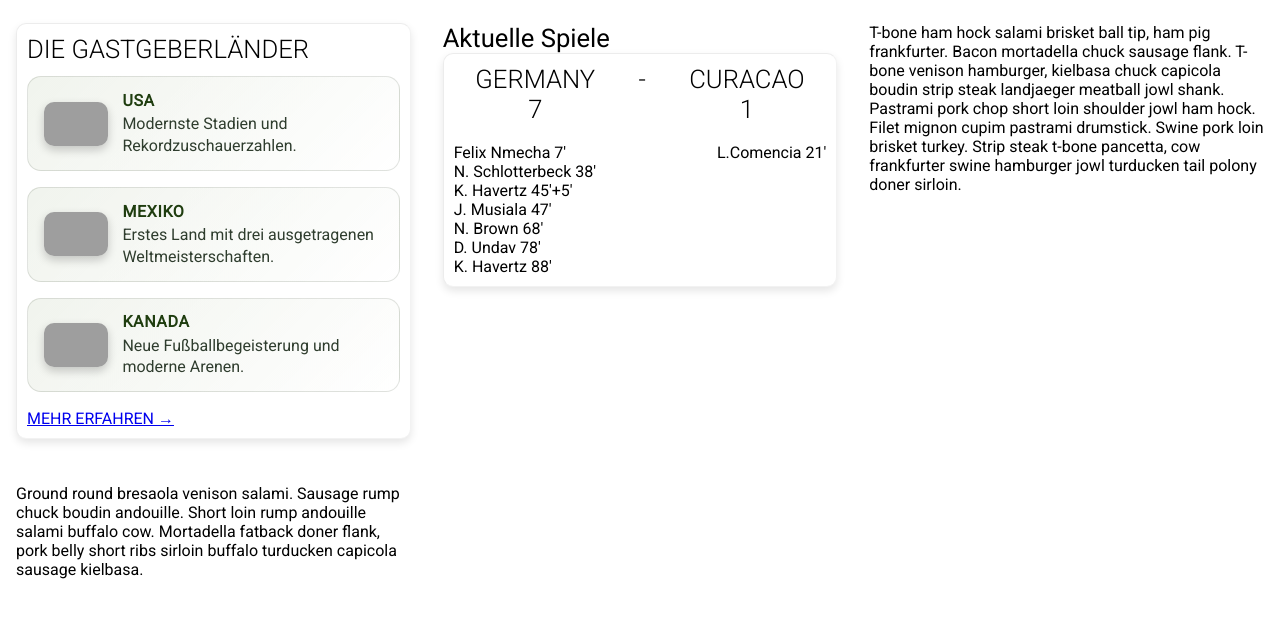
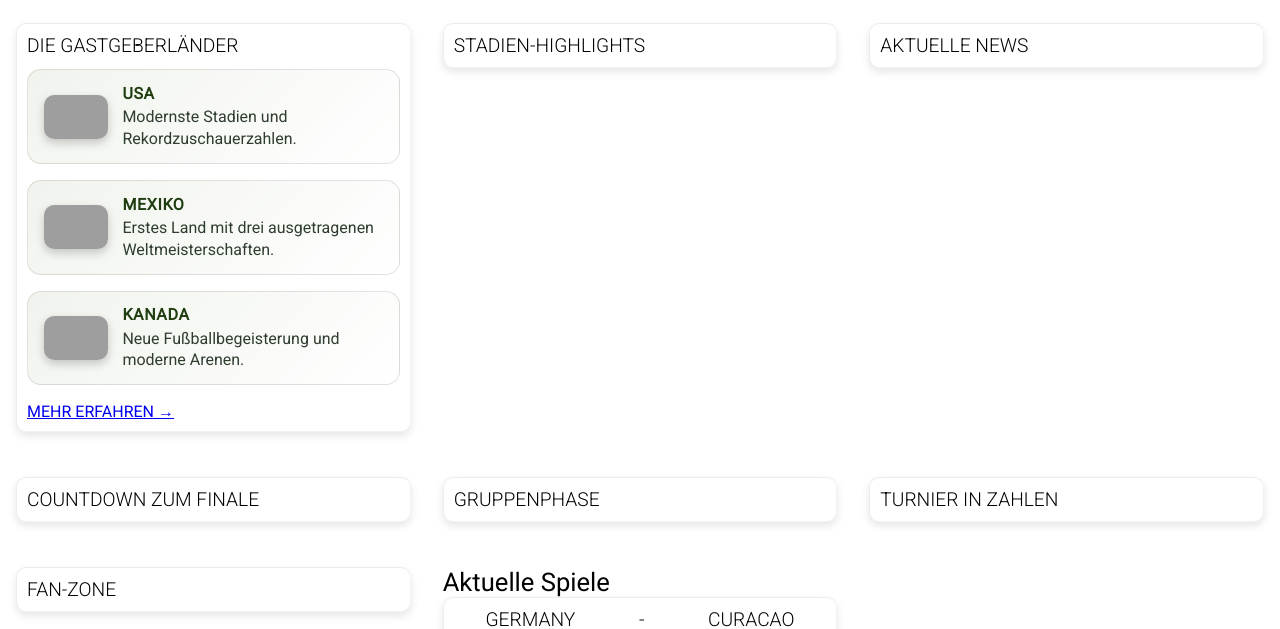
Before and after one commit to ToniF03/webdev-projektarbeit-fifawm-26, a website: page index.html in a window 1280 px wide. Shown: the part 329-958 px from the top of the page. Before the commit the page ends 924 px from the top, so only its background shows below. Drawn offline with Linux system fonts and the light colour scheme; grey boxes are pictures that could not be loaded.

Commit message:
feat: add new content sections to landing page and adjust h4 font size

```diff
--- a/index.html
+++ b/index.html
@@ -93,6 +93,42 @@
     </section>
 
     <section class="content">
+        <article class="card">
+            <h4>STADIEN-HIGHLIGHTS</h4>
+        </article>
+    </section>
+
+    <section class="content">
+        <article class="card">
+            <h4>AKTUELLE NEWS</h4>
+        </article>
+    </section>
+
+    <section class="content">
+        <article class="card">
+            <h4>COUNTDOWN ZUM FINALE</h4>
+        </article>
+    </section>
+
+    <section class="content">
+        <article class="card">
+            <h4>GRUPPENPHASE</h4>
+        </article>
+    </section>
+
+    <section class="content">
+        <article class="card">
+            <h4>TURNIER IN ZAHLEN</h4>
+        </article>
+    </section>
+
+    <section class="content">
+        <article class="card">
+            <h4>FAN-ZONE</h4>
+        </article>
+    </section>
+
+    <section class="content">
         <h3>Aktuelle Spiele</h3>
         <article class="card">
             <section class="grid3c">
@@ -109,16 +145,6 @@
         </article>
 
     </section>
-
-    <a class="content">T-bone ham hock salami brisket ball tip, ham pig frankfurter. Bacon mortadella chuck sausage
-        flank. T-bone venison hamburger, kielbasa chuck capicola boudin strip steak landjaeger meatball jowl shank.
-        Pastrami pork chop short loin shoulder jowl ham hock. Filet mignon cupim pastrami drumstick. Swine pork loin
-        brisket turkey. Strip steak t-bone pancetta, cow frankfurter swine hamburger jowl turducken tail polony doner
-        sirloin.</a>
-
-    <a class="content">Ground round bresaola venison salami. Sausage rump chuck boudin andouille. Short loin rump
-        andouille salami buffalo cow. Mortadella fatback doner flank, pork belly short ribs sirloin buffalo turducken
-        capicola sausage kielbasa.</a>
 </body>
 
 </html>
--- a/src/css/stylesheet.css
+++ b/src/css/stylesheet.css
@@ -70,7 +70,7 @@ h3 {
 
 h4 {
     font-weight: 300;
-    font-size: clamp(1rem, 2vw, 2em);
+    font-size: clamp(1rem, 1.5vw, 1.5em);
     ;
 }
 
```
